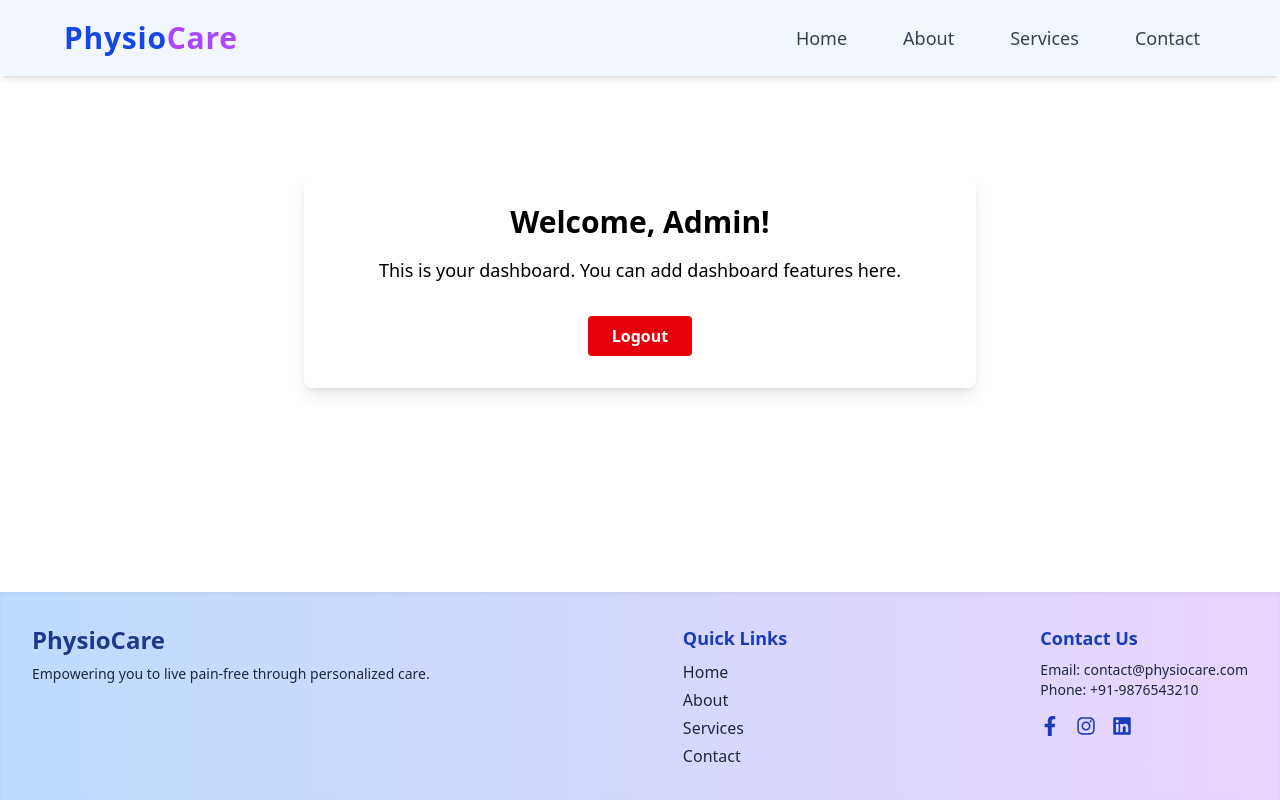
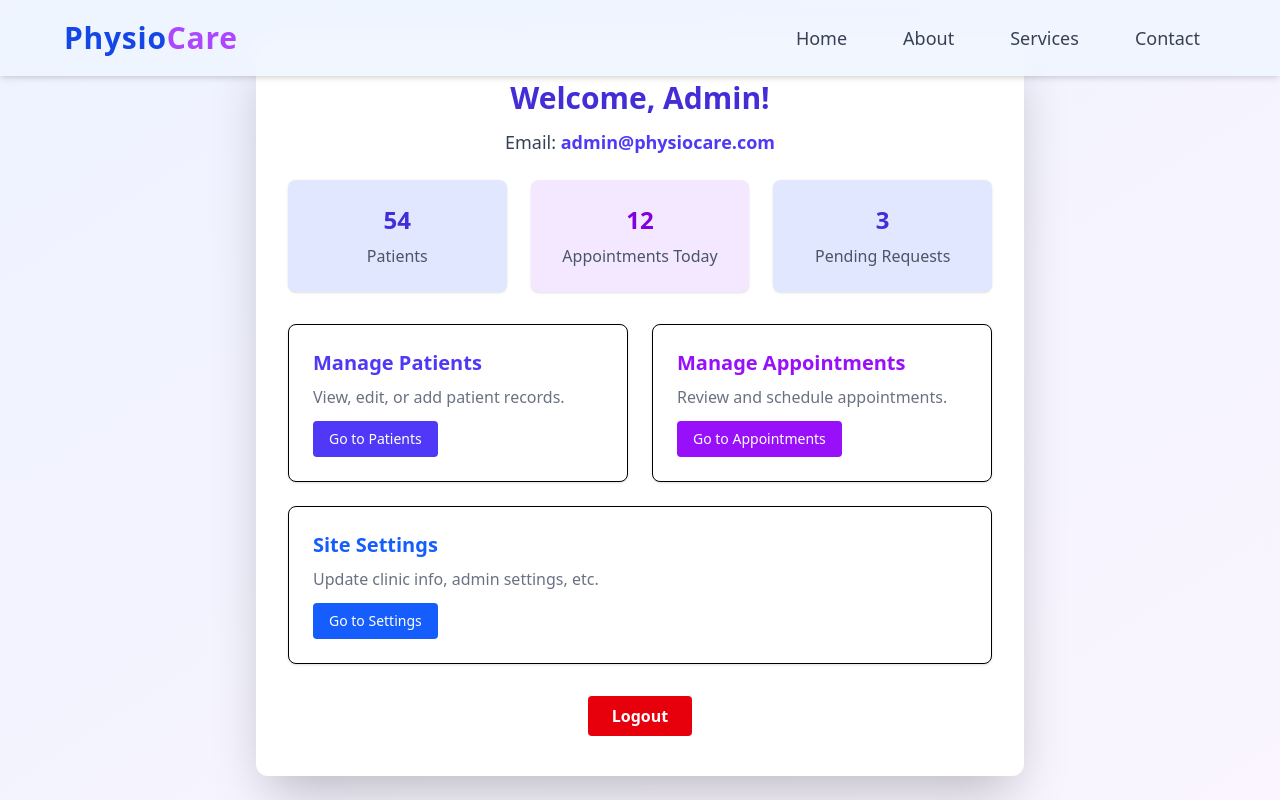
Before and after one commit to Krushna2142/Physio-Website, a React (Vite) app in the folder Physio-frontend/: page /admin in a window 1280 px wide. Shown: the top 800 px of the page. Built offline with nearby package versions, Linux system fonts and the light colour scheme; sample sign-in values are in the browser's storage.

Commit message:
Solved problems

```diff
--- a/Physio-frontend/src/pages/AdminDashboard.jsx
+++ b/Physio-frontend/src/pages/AdminDashboard.jsx
@@ -1,31 +1,86 @@
-import React, { useEffect } from "react";
+import React, { useEffect, useState } from "react";
 import { useNavigate } from "react-router-dom";
 
 export default function AdminDashboard() {
   const navigate = useNavigate();
+  const [adminEmail, setAdminEmail] = useState("");
 
   useEffect(() => {
     const token = localStorage.getItem("admin_token");
     if (!token) {
       navigate("/admin-login");
     }
+    // You can fetch admin details using the token here, if your backend supports it.
+    // For demo, we just set a dummy email:
+    setAdminEmail("admin@physiocare.com");
   }, [navigate]);
 
   return (
-    <div className="flex flex-col items-center justify-center min-h-[70vh]">
-      <div className="bg-white shadow-lg rounded-lg p-8 w-full max-w-2xl">
-        <h2 className="text-3xl font-bold mb-4 text-center">Welcome, Admin!</h2>
-        <p className="text-lg text-center mb-8">This is your dashboard. You can add dashboard features here.</p>
+    <div className="flex flex-col items-center min-h-[70vh] bg-gradient-to-br from-indigo-50 to-purple-50 py-10">
+      <div className="bg-white shadow-2xl rounded-xl w-full max-w-3xl px-8 py-10">
+        <h2 className="text-3xl font-extrabold text-indigo-700 mb-3 text-center">
+          Welcome, Admin!
+        </h2>
+        <p className="text-center text-lg text-gray-700 mb-6">
+          Email: <span className="font-semibold text-indigo-600">{adminEmail}</span>
+        </p>
+
+        {/* Dashboard Summary Cards */}
+        <div className="grid grid-cols-1 md:grid-cols-3 gap-6 mb-8">
+          <div className="bg-indigo-100 p-6 rounded-lg shadow text-center">
+            <div className="text-2xl font-bold text-indigo-700 mb-2">54</div>
+            <div className="text-gray-600">Patients</div>
+          </div>
+          <div className="bg-purple-100 p-6 rounded-lg shadow text-center">
+            <div className="text-2xl font-bold text-purple-700 mb-2">12</div>
+            <div className="text-gray-600">Appointments Today</div>
+          </div>
+          <div className="bg-indigo-100 p-6 rounded-lg shadow text-center">
+            <div className="text-2xl font-bold text-indigo-700 mb-2">3</div>
+            <div className="text-gray-600">Pending Requests</div>
+          </div>
+        </div>
+
+        {/* Management Sections */}
+        <div className="grid grid-cols-1 md:grid-cols-2 gap-6 mb-6">
+          <div className="bg-white border rounded-lg p-6 shadow">
+            <h3 className="text-xl font-bold text-indigo-600 mb-2">Manage Patients</h3>
+            <p className="text-gray-500 mb-3">View, edit, or add patient records.</p>
+            <button className="px-4 py-2 bg-indigo-600 text-white rounded hover:bg-indigo-700 transition text-sm">
+              Go to Patients
+            </button>
+          </div>
+          <div className="bg-white border rounded-lg p-6 shadow">
+            <h3 className="text-xl font-bold text-purple-600 mb-2">Manage Appointments</h3>
+            <p className="text-gray-500 mb-3">Review and schedule appointments.</p>
+            <button className="px-4 py-2 bg-purple-600 text-white rounded hover:bg-purple-700 transition text-sm">
+              Go to Appointments
+            </button>
+          </div>
+        </div>
+
+        {/* Site Settings */}
+        <div className="bg-white border rounded-lg p-6 shadow mb-8">
+          <h3 className="text-xl font-bold text-blue-600 mb-2">Site Settings</h3>
+          <p className="text-gray-500 mb-3">Update clinic info, admin settings, etc.</p>
+          <button className="px-4 py-2 bg-blue-600 text-white rounded hover:bg-blue-700 transition text-sm">
+            Go to Settings
+          </button>
+        </div>
+
+        {/* Logout */}
+        <div className="flex justify-center">
           <button
             onClick={() => {
               localStorage.removeItem("admin_token");
               navigate("/admin-login");
             }}
-          className="block mx-auto px-6 py-2 bg-red-600 text-white rounded font-semibold hover:bg-red-700 transition"
+            className="px-6 py-2 bg-red-600 text-white rounded font-semibold hover:bg-red-700 transition"
           >
             Logout
           </button>
         </div>
       </div>
+    </div>
   );
 }
```
Lines whose indentation alone changed are shown as unchanged.
